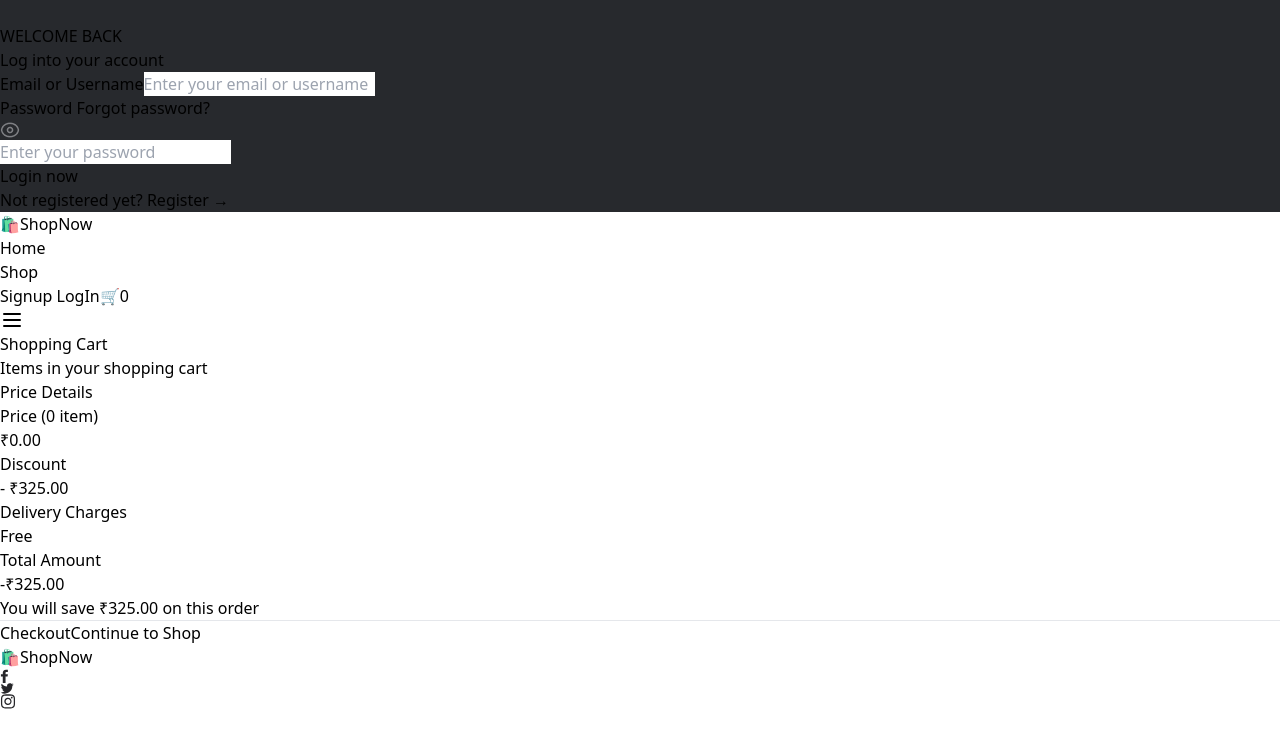
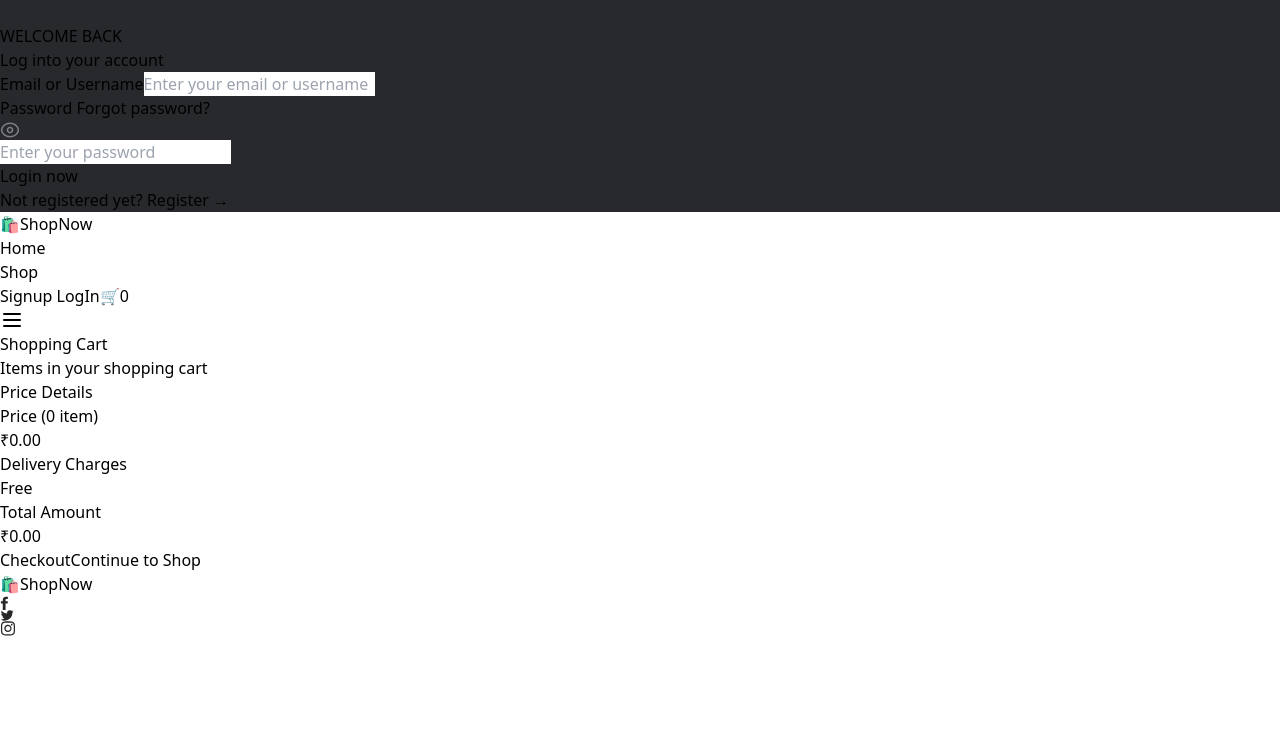
Before and after one commit to srmahour/reactEshop, a React app: page /cart in a window 1280 px wide. Shown: the top 748 px of the page. Built offline with nearby package versions, Linux system fonts and the light colour scheme; the HTML template or start-up script is replaced by a standard one.

Commit message:
cart item store to localstorage

```diff
--- a/src/App.jsx
+++ b/src/App.jsx
@@ -2,8 +2,8 @@ import Layout from "./layout/Layout"
 import { Outlet } from "react-router-dom"
 
 
+function App() {
 
-function App() {
   return (
     <>
       <Layout>
--- a/src/components/HeroSearch.jsx
+++ b/src/components/HeroSearch.jsx
@@ -8,7 +8,6 @@ export default function HeroSearch({searchFun}){
     const {register, handleSubmit, reset, formState: { errors }} =  useForm();
 
     const submitForm = (data) =>{
-        console.log(data)
         searchFun(data['searchField'])
         reset()
     }
--- a/src/layout/Layout.jsx
+++ b/src/layout/Layout.jsx
@@ -1,8 +1,32 @@
 import React from "react";
 import { Header, Footer } from "../components/index";
 import { Outlet } from "react-router-dom";
+import { useEffect } from "react"
+import { useDispatch, useSelector } from "react-redux";
+import { clearCart, addProduct} from "../store/cartSlice";
 
 export default function Layout(){
+    const products =  useSelector((state) => state.cart.products)
+    const dispatch =  useDispatch()
+
+    useEffect(() => {
+        const cartItem = localStorage.getItem('cart');
+        if(cartItem !== null){
+            dispatch(clearCart())
+
+            // Parse the cartItem and dispatch addProduct for each item
+            const parsedCart = JSON.parse(cartItem);
+            parsedCart.forEach((product) => {
+                dispatch(addProduct(product));
+            });
+
+        }
+    },[dispatch]);
+
+    useEffect(() => {
+        localStorage.setItem('cart', JSON.stringify(products));
+    },[products]);
+
     return(
         <>
             <Header />
--- a/src/pages/Cart.jsx
+++ b/src/pages/Cart.jsx
@@ -27,9 +27,6 @@ export default function Cart(){
         }
     }
 
-
-
-    //const updateQuant =
 
     return(
         <div className="mx-auto max-w-7xl px-2 lg:px-0">
@@ -123,12 +120,13 @@ export default function Cart(){
                                     <dt className="text-sm text-gray-800">Price ({totalItem} item)</dt>
                                     <dd className="text-sm font-medium text-gray-900">{new Intl.NumberFormat('en-US',{style: 'currency',currency: 'INR'}).format(total)}</dd>
                                 </div>
-                                <div className="flex items-center justify-between pt-4">
+                                {total > 325 ? (<div className="flex items-center justify-between pt-4">
                                     <dt className="flex items-center text-sm text-gray-800">
                                         <span>Discount</span>
                                     </dt>
-                                    <dd className="text-sm font-medium text-green-700">- {new Intl.NumberFormat('en-US',{style: 'currency',currency: 'INR'}).format(325)}</dd>
-                                </div>
+                                    <dd className="text-sm font-medium text-green-700">{new Intl.NumberFormat('en-US',{style: 'currency',currency: 'INR'}).format(325)}</dd>
+                                </div>) : ''}
+
                                 <div className="flex items-center justify-between py-4">
                                     <dt className="flex text-sm text-gray-800">
                                         <span>Delivery Charges</span>
@@ -137,13 +135,14 @@ export default function Cart(){
                                 </div>
                                 <div className="flex items-center justify-between border-y border-dashed py-4 ">
                                     <dt className="text-base font-medium text-gray-900">Total Amount</dt>
-                                    <dd className="text-base font-medium text-gray-900">{new Intl.NumberFormat('en-US',{style: 'currency',currency: 'INR'}).format(total - 325)}</dd>
+                                    <dd className="text-base font-medium text-gray-900">{new Intl.NumberFormat('en-US',{style: 'currency',currency: 'INR'}).format( total > 325 ? total - 325 : total)}</dd>
                                 </div>
                             </dl>
-                            <div className="px-2 pb-4 font-medium text-green-700">
+                            {total > 325 ? (<><div className="px-2 pb-4 font-medium text-green-700">
                                 You will save {new Intl.NumberFormat('en-US',{style: 'currency',currency: 'INR'}).format(325)} on this order
-                            </div>
-                            <hr className="my-8 border-t border-t-gray-200" />
+                            </div><hr className="my-8 border-t border-t-gray-200" /></>) : ''}
+
+
                             <div className="space-x-4">
                             <Link
                                to={'/checkout'}
--- a/src/pages/Product.jsx
+++ b/src/pages/Product.jsx
@@ -14,18 +14,16 @@ export default function Product(){
     const [curr_quantity, setCurr_quantity] = useState(1);
     const [added, setAdded] =  useState(false);
     const dispatch = useDispatch()
-    console.log()
+
 
     const increase = (e, id) => {
         e.preventDefault()
-        //dispatch(increaseQuant(id))
         setCurr_quantity(curr_quantity + 1)
     }
 
     const decrease = (e, id) => {
         e.preventDefault()
         if(curr_quantity > 1){
-            //dispatch(decreaseQuant(id))
             setCurr_quantity(curr_quantity - 1)
         }
     }
@@ -35,7 +33,7 @@ export default function Product(){
         if(!added){
             dispatch(addProduct({...product}))
             setAdded(true);
-            setCurr_quantity(0)
+            setCurr_quantity(1)
         }
 
         setTimeout(() => {
--- a/src/store/cartSlice.js
+++ b/src/store/cartSlice.js
@@ -11,7 +11,7 @@ export const cartSlice = createSlice({
         addProduct: (state, action) => {
             const product = action.payload;
             const existingProduct = state.products.find(item => item.id === product.id);
-            console.log(action.payload)
+
             if (existingProduct) {
               existingProduct.quantity += action.payload.quantity;
             } else {
@@ -26,9 +26,12 @@ export const cartSlice = createSlice({
         },
         decreaseQuant:(state,action) => {
             state.products = state.products.map((item) => item.id === action.payload ? ({quantity: item.quantity--, ...item}) : ({...item}) )
-        }
+        },
+        clearCart: (state, action) => {
+            state.products = [];
+        },
     }
 })
 
-export const {addProduct, removeProduct, increaseQuant, decreaseQuant} = cartSlice.actions
+export const {addProduct, removeProduct, increaseQuant, decreaseQuant, clearCart, setCart} = cartSlice.actions
 export default cartSlice.reducer
```
Also changed, not shown: src/main.jsx (+3 -6 lines). Lines whose indentation alone changed are shown as unchanged.
